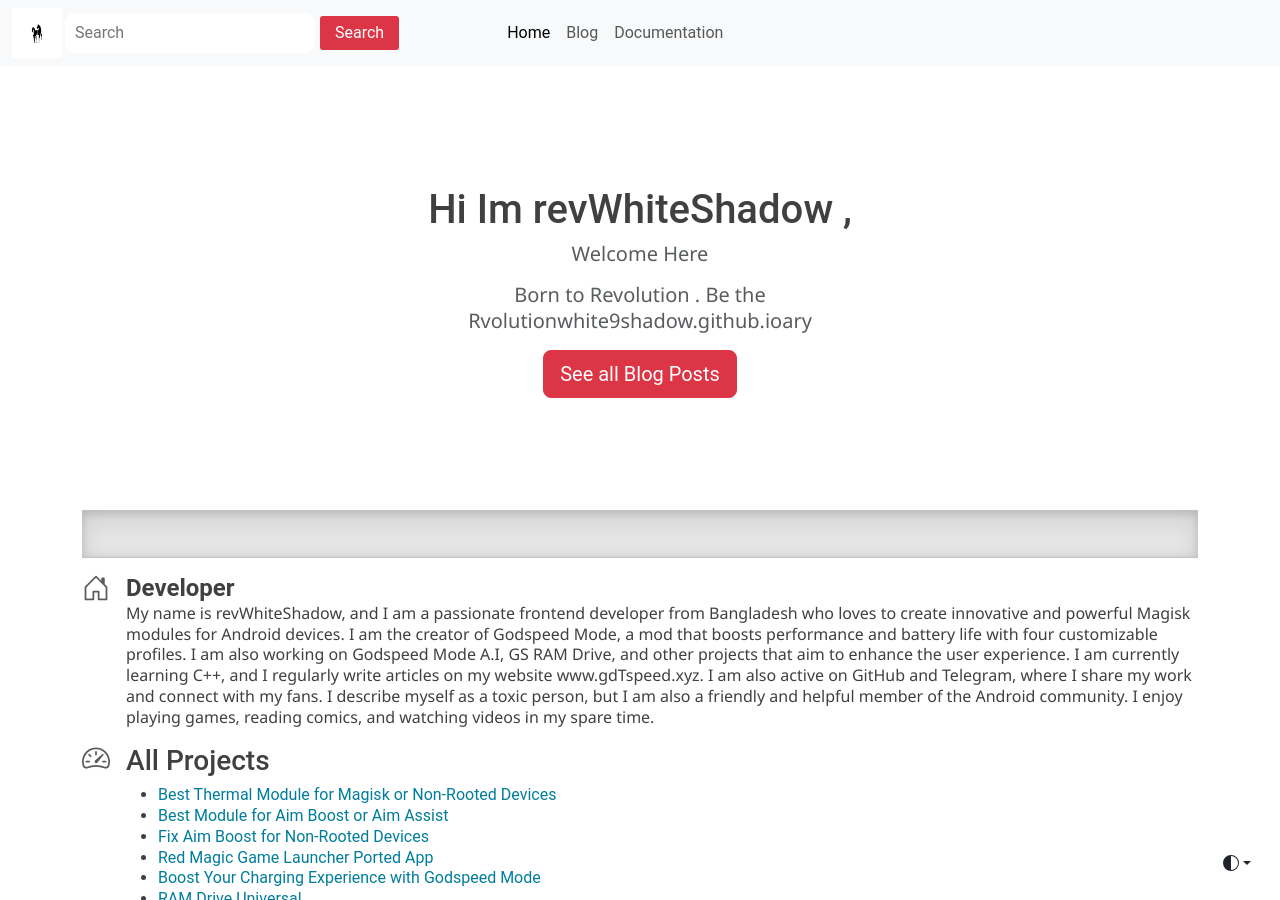
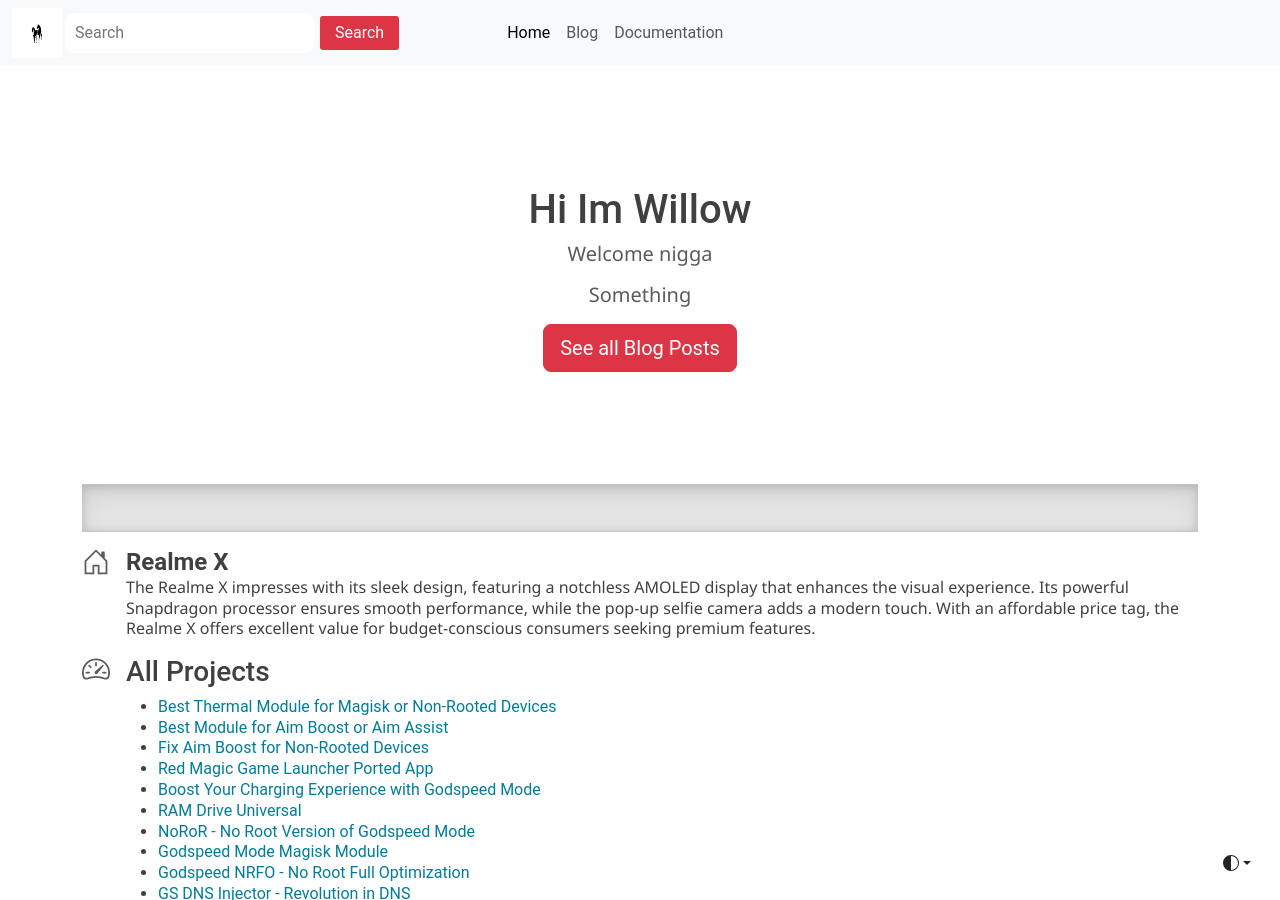
Before and after one commit to WillowTheWsp/willowthewsp.github.io, a Jekyll site: the page built from index.html, in a window 1280 px wide and 900 px high. Built offline with Jekyll 4.4.1, drawn with Linux system fonts in a browser that asks for light colours; some web fonts are replaced.

Commit message:
Update index.html

```diff
--- a/index.html
+++ b/index.html
@@ -1,6 +1,6 @@
 ---
 layout: home
-title: revWhiteShadow
+title: Willow
 lang: eng
 tagline: Bio
 ---
@@ -129,14 +129,14 @@ tagline: Bio
 <section class="py-5 text-center container">
     <div class="row py-lg-5">
       <div class="col-lg-6 col-md-8 mx-auto">
-           <h1 class="home_h1">Hi Im revWhiteShadow ,  </h1>
+           <h1 class="home_h1">Hi Im Willow  </h1>
   <h3>
-   <p class="lead text-muted">  Welcome Here
+   <p class="lead text-muted">  Welcome nigga
 
 
  </p>
    </h3>
-        <p class="lead text-muted">Born to Revolution . Be the Rvolutionwhite9shadow.github.ioary</p>
+        <p class="lead text-muted">Something</p>
         <a class="btn btn-lg btn-danger" href="/blog.html" role="button">See all Blog Posts</a>
 
       </div>
@@ -153,15 +153,13 @@ tagline: Bio
       <div class="col d-flex align-items-start">
         <svg class="bi text-muted flex-shrink-0 me-3" width="1.75em" height="1.75em"><use xlink:href="#home"/></svg>
         <div>
-          <h3 class="fw-bold mb-0 fs-4">Developer</h3>
+          <h3 class="fw-bold mb-0 fs-4">Realme X </h3>
           <p>
-         My name is revWhiteShadow, and I am a passionate frontend developer from Bangladesh who loves to create innovative and powerful Magisk modules for Android devices.
-            I am the creator of Godspeed Mode, a mod that boosts performance and battery life with four customizable profiles.
-            I am also working on Godspeed Mode A.I, GS RAM Drive, and other projects that aim to enhance the user experience.
-            I am currently learning C++, and I regularly write articles on my website www.gdTspeed.xyz.
-            I am also active on GitHub and Telegram, where I share my work and connect with my fans.
-            I describe myself as a toxic person, but I am also a friendly and helpful member of the Android community.
-            I enjoy playing games, reading comics, and watching videos in my spare time.
+         The Realme X impresses with its sleek design,
+            featuring a notchless AMOLED display that enhances the visual experience.
+            Its powerful Snapdragon processor ensures smooth performance,
+            while the pop-up selfie camera adds a modern touch. With an affordable price tag,
+            the Realme X offers excellent value for budget-conscious consumers seeking premium features.
           </p>
         </div>
       </div>
```
